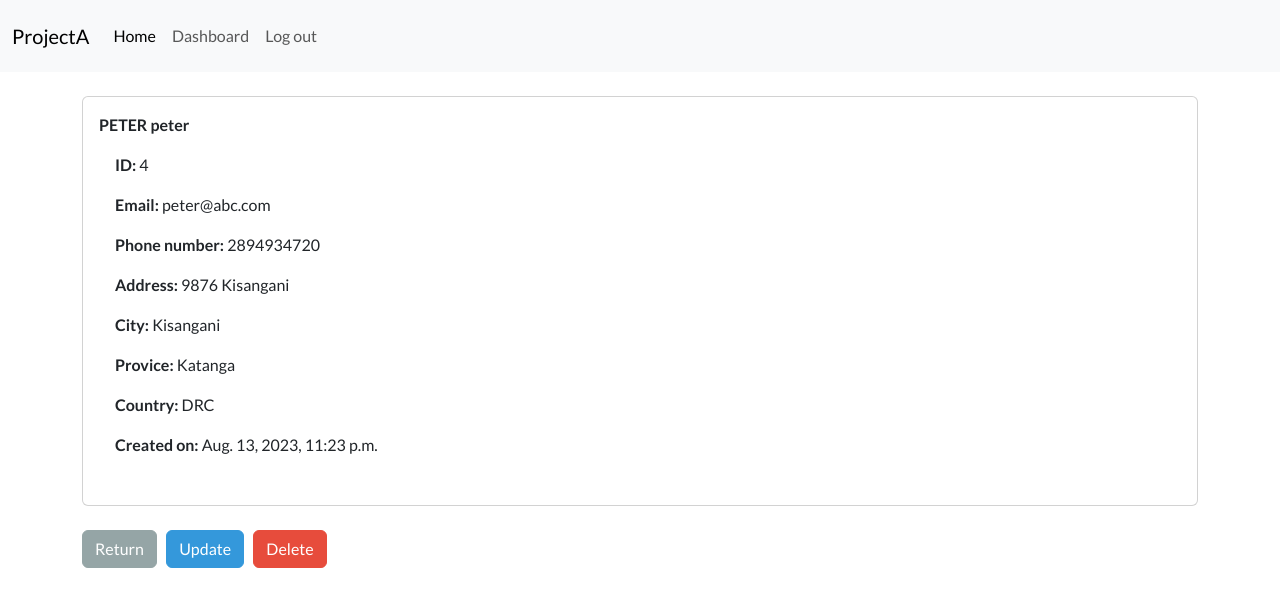
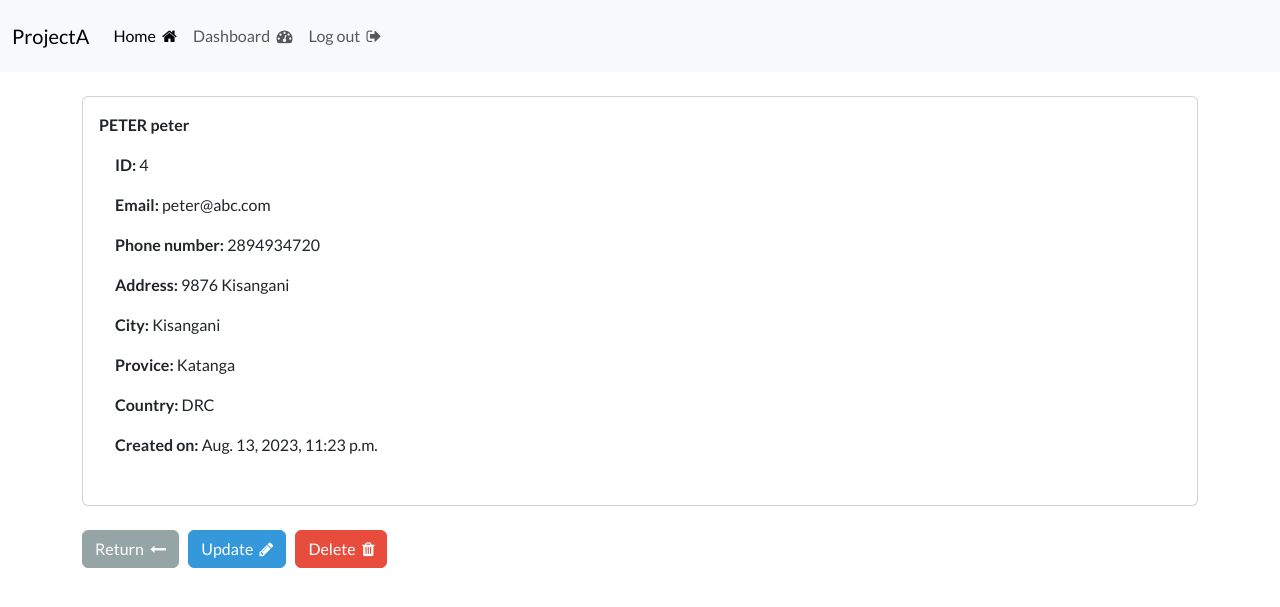
Before and after one commit to alex-njuguna/crud-masterly-with-django, a Django app: page /view-record/4/ in a window 1280 px wide. Shown: the top 607 px of the page. Run offline with Django 4.2, Linux system fonts and the light colour scheme; a user stored in the database is signed in; data comes from the database, SQL or seed files in the repository; both versions use the stored data as it was after the commit; some libraries are stand-ins or nearby versions.

Commit message:
fonrt awesome icons

```diff
--- a/crm/webapp/templates/webapp/base.html
+++ b/crm/webapp/templates/webapp/base.html
@@ -10,6 +10,9 @@
     <link rel="stylesheet" href="https://bootswatch.com/5/flatly/bootstrap.min.css">
 
     <link rel="stylesheet" href="{% static 'webapp/css/styles.css' %}">
+
+    <link rel="stylesheet" href="https://cdnjs.cloudflare.com/ajax/libs/font-awesome/4.7.0/css/font-awesome.min.css">
+
 </head>
 <body>
 
--- a/crm/webapp/templates/webapp/create-record.html
+++ b/crm/webapp/templates/webapp/create-record.html
@@ -20,12 +20,14 @@
 
             <br>
 
-            <button class="btn btn-success w-100 p-6" type="submit">Save</button>
+            <button class="btn btn-success w-100 p-6" type="submit">Save &nbsp;<i class="fa fa-check" aria-hidden="true"></i>
+            </button>
 
         </form>
         <br>
         <a class="text-white fs-5 text-decoration-none" href="{% url 'dashboard' %}">
-            <button class="btn btn-danger w-100 p-6">Cancel</button>
+            <button class="btn btn-danger w-100 p-6">Cancel &nbsp;<i class="fa fa-times" aria-hidden="true"></i>
+            </button>
         </a>
 
 
--- a/crm/webapp/templates/webapp/dashboard.html
+++ b/crm/webapp/templates/webapp/dashboard.html
@@ -11,7 +11,7 @@
     <br>
     <h5>Welcome to the dashboard!</h5>
     <br>
-    <a href="{% url 'create_record' %}" class="btn btn-primary btn-sm">Create a new record</a>
+    <a href="{% url 'create_record' %}" class="btn btn-primary btn-sm">Create a new record &nbsp;<i class="fa fa-plus-circle" aria-hidden="true"></i></a>
     <hr>
 
     <table class="table table-hover table-bordered">
@@ -55,7 +55,7 @@
                         <td>{{ record.country }}</td>
                         <td>{{ record.creation_date }}</td>
 
-                        <td><a class="btn btn-primary" href="{% url 'view-record' record.id %}">view</a></td>
+                        <td><a class="btn btn-primary" href="{% url 'view-record' record.id %}">view &nbsp;<i class="fa fa-eye" aria-hidden="true"></i></a></td>
 
                     </tr>
 
--- a/crm/webapp/templates/webapp/index.html
+++ b/crm/webapp/templates/webapp/index.html
@@ -18,7 +18,7 @@
 
         <br>
 
-        <a href="{% url 'register' %}" class="btn btn-primary" type="button">Create your account</a>
+        <a href="{% url 'register' %}" class="btn btn-primary" type="button">Create your account&nbsp;<i class="fa fa-user-plus" aria-hidden="true"></i></a>
 
     </div>
 
--- a/crm/webapp/templates/webapp/login.html
+++ b/crm/webapp/templates/webapp/login.html
@@ -21,7 +21,8 @@
 
             <br>
 
-            <button class="btn btn-primary w-100 btn-block p-2" type="submit">Log in</button>
+            <button class="btn btn-primary w-100 btn-block p-2" type="submit">Log in&nbsp;<i class="fa fa-key" aria-hidden="true"></i>
+            </button>
 
         </form>
 
--- a/crm/webapp/templates/webapp/navbar.html
+++ b/crm/webapp/templates/webapp/navbar.html
@@ -7,21 +7,21 @@
       <div class="collapse navbar-collapse" id="navbarNav">
         <ul class="navbar-nav">
           <li class="nav-item">
-            <a class="nav-link active" aria-current="page" href="{% url 'index' %}">Home</a>
+            <a class="nav-link active" aria-current="page" href="{% url 'index' %}">Home &nbsp;<i class="fa fa-home" aria-hidden="true"></i></a>
           </li>
           {% if user.is_authenticated %}
             <li class="nav-item">
-                <a class="nav-link" href="{% url 'dashboard' %}">Dashboard</a>
+                <a class="nav-link" href="{% url 'dashboard' %}">Dashboard &nbsp;<i class="fa fa-tachometer" aria-hidden="true"></i></a>
             </li>
             <li class="nav-item">
-                <a class="nav-link" href="{% url 'logout' %}">Log out</a>
+                <a class="nav-link" href="{% url 'logout' %}">Log out &nbsp;<i class="fa fa-sign-out" aria-hidden="true"></i></a>
             </li>
           {% else %}
             <li class="nav-item">
-                <a class="nav-link" href="{% url 'register' %}">Register</a>
+                <a class="nav-link" href="{% url 'register' %}">Register &nbsp;<i class="fa fa-user-plus" aria-hidden="true"></i></a>
             </li>
             <li class="nav-item">
-                <a class="nav-link" href="{% url 'login' %}">Log in</a>
+                <a class="nav-link" href="{% url 'login' %}">Log in <i class="fa fa-sign-in" aria-hidden="true"></i></a>
             </li>
           {% endif %}
         </ul>
--- a/crm/webapp/templates/webapp/register.html
+++ b/crm/webapp/templates/webapp/register.html
@@ -22,7 +22,7 @@
 
             <br>
 
-            <button class="btn btn-primary w-100 btn-block p-2" type="submit">Create account</button>
+            <button class="btn btn-primary w-100 btn-block p-2" type="submit">Create account&nbsp;<i class="fa fa-user-plus" aria-hidden="true"></i></button>
 
         </form>
 
--- a/crm/webapp/templates/webapp/update.html
+++ b/crm/webapp/templates/webapp/update.html
@@ -20,12 +20,12 @@
 
             <br>
 
-            <button class="btn btn-success w-100 p-6" type="submit">Update</button>
+            <button class="btn btn-success w-100 p-6" type="submit">Update&nbsp;<i class="fa fa-check" aria-hidden="true"></i></button>
 
         </form>
         <br>
         <a class="text-white fs-5 text-decoration-none" href="{% url 'dashboard' %}">
-            <button class="btn btn-danger w-100 p-6">Cancel</button>
+            <button class="btn btn-danger w-100 p-6">Cancel&nbsp;<i class="fa fa-times" aria-hidden="true"></i></button>
         </a>
 
 
--- a/crm/webapp/templates/webapp/view-record.html
+++ b/crm/webapp/templates/webapp/view-record.html
@@ -37,15 +37,19 @@
 
     <br>
 
-    <a href="{% url 'dashboard' %}" class="btn btn-secondary"> Return </a>
+    <a href="{% url 'dashboard' %}" class="btn btn-secondary"> Return &nbsp;<i class="fa fa-long-arrow-left" aria-hidden="true"></i>
+
+    </a>
 
     &nbsp;
 
-    <a href="{% url 'update-record' record.id %}" class="btn btn-info"> Update </a>
+    <a href="{% url 'update-record' record.id %}" class="btn btn-info"> Update &nbsp;<i class="fa fa-pencil" aria-hidden="true"></i>
+    </a>
 
     &nbsp;
 
-    <a href="{% url 'delete-record' record.id %}" class="btn btn-danger"> Delete </a>
+    <a href="{% url 'delete-record' record.id %}" class="btn btn-danger"> Delete &nbsp;<i class="fa fa-trash" aria-hidden="true"></i>
+    </a>
 
 
 {% endblock content %}
```
Also changed, not shown: crm/db.sqlite3.
